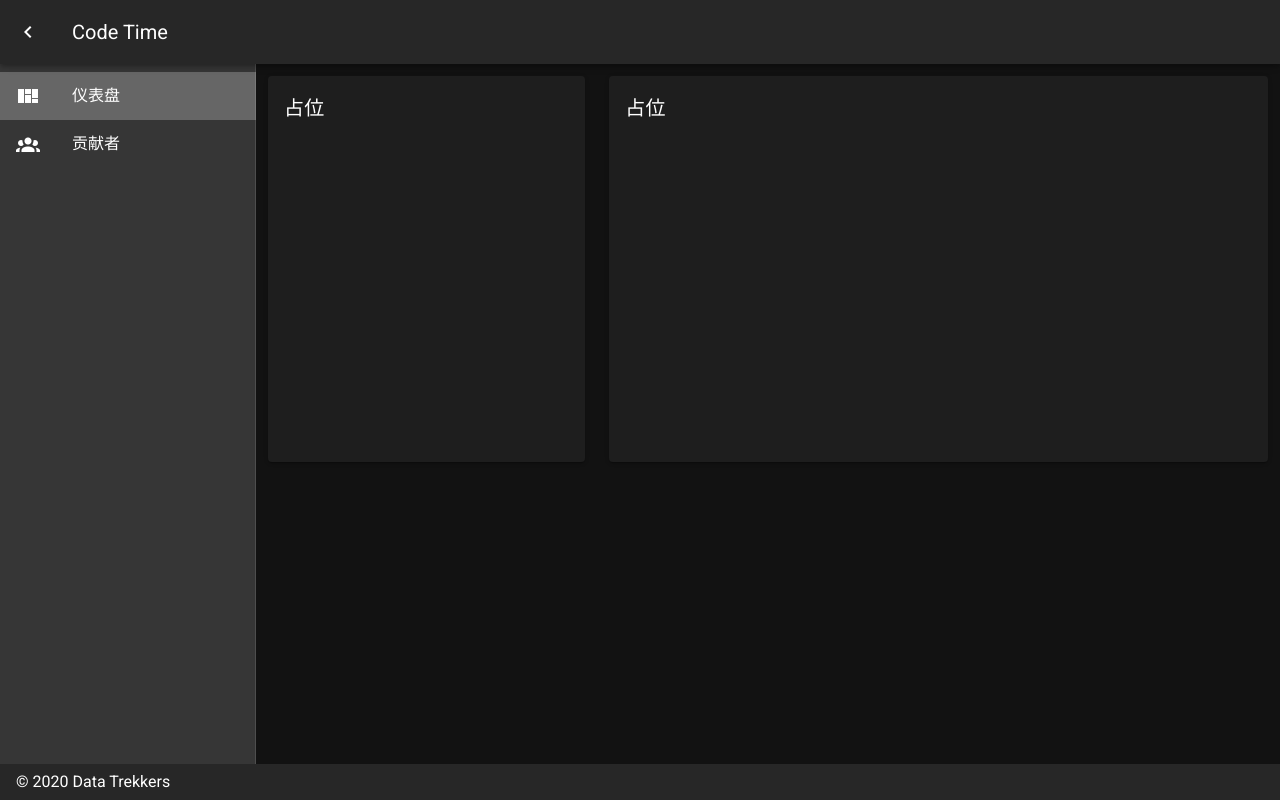
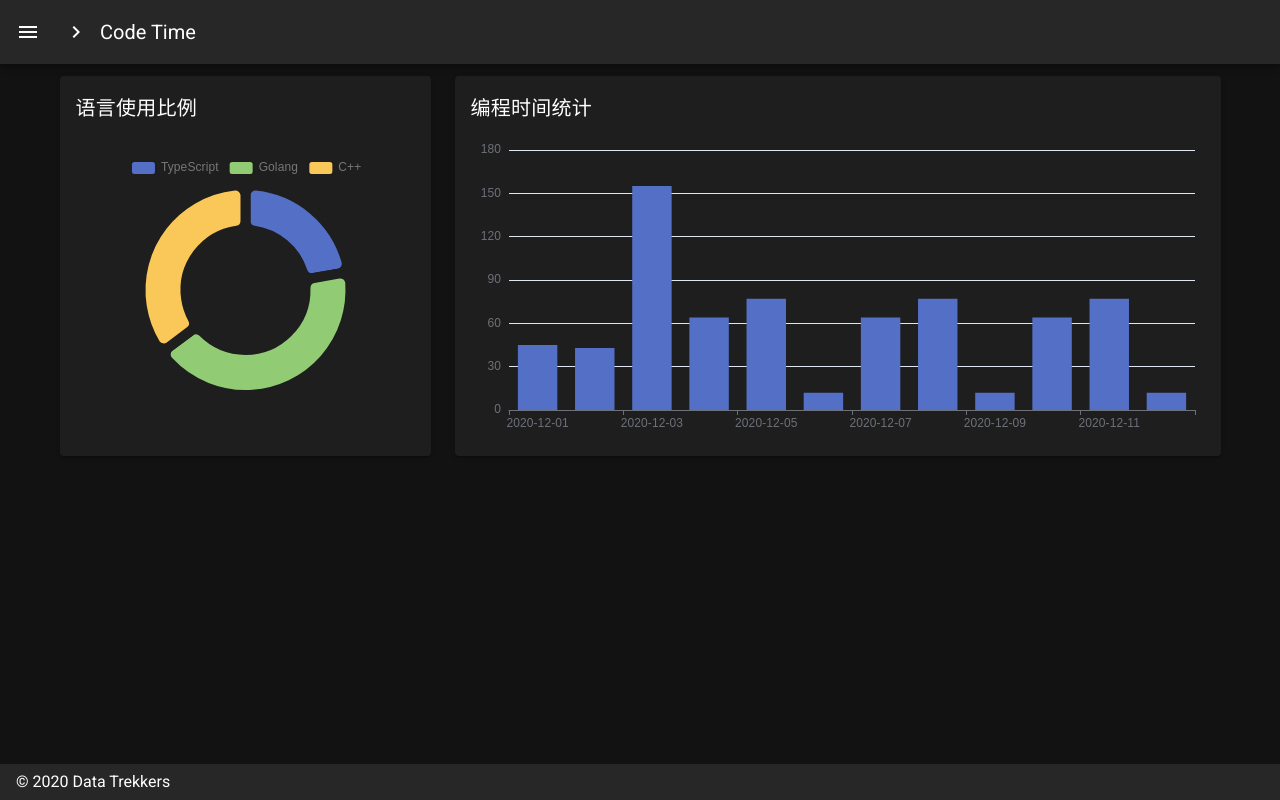
Before and after one commit to datreks/codetime-web, a Nuxt app: page / in a window 1280 px wide. Built offline with nearby package versions, Linux system fonts and the light colour scheme.

Commit message:
refactor: chart card

```diff
--- /dev/null
+++ b/components/ChartCardContent.vue
@@ -0,0 +1,58 @@
+<template>
+  <v-card-text ref="wapper">
+    <div ref="chart" style="height: 300px"></div>
+  </v-card-text>
+</template>
+<script lang="ts">
+import * as echarts from "echarts";
+import Vue from "vue";
+export default Vue.extend({
+  props: {
+    options: {
+      type: Object,
+      default: {} as echarts.EChartsOption,
+    },
+  },
+  data() {
+    return {
+      chart: {} as any,
+      resizing: false,
+      observer: {} as MutationObserver,
+    };
+  },
+  watch: {
+    options() {
+      this.updateChart();
+    },
+  },
+  mounted() {
+    this.updateChart();
+  },
+  destroyed() {
+    this.observer.disconnect();
+  },
+  methods: {
+    updateChart() {
+      const dom = this.$refs.chart as HTMLElement;
+      const chart = echarts.init(dom);
+      chart.setOption(this.options);
+      this.chart = chart;
+      // 创建一个观察器实例并传入回调函数
+      this.observer = new MutationObserver(() => {
+        if (!this.resizing) {
+          this.resizing = true;
+          setTimeout(() => {
+            this.chart.resize();
+            chart.resize();
+            this.resizing = false;
+          }, 200);
+        }
+      });
+      // 以上述配置开始观察目标节点
+      this.observer.observe(document.querySelector("nav") as HTMLElement, {
+        attributes: true,
+      });
+    },
+  },
+});
+</script>
--- a/layouts/default.vue
+++ b/layouts/default.vue
@@ -1,6 +1,12 @@
 <template>
   <v-app dark>
-    <v-navigation-drawer :mini-variant="miniVariant" clipped fixed app>
+    <v-navigation-drawer
+      v-model="drawer"
+      clipped
+      :mini-variant="miniVariant"
+      fixed
+      app
+    >
       <v-list>
         <v-list-item
           v-for="(item, i) in items"
@@ -19,8 +25,11 @@
       </v-list>
     </v-navigation-drawer>
     <v-app-bar clipped-left fixed app>
+      <v-btn icon @click.stop="drawer = !drawer">
+        <v-icon>mdi-menu</v-icon>
+      </v-btn>
       <v-btn icon @click.stop="miniVariant = !miniVariant">
-        <v-icon>mdi-{{ `chevron-${miniVariant ? 'right' : 'left'}` }}</v-icon>
+        <v-icon>mdi-{{ `chevron-${miniVariant ? "right" : "left"}` }}</v-icon>
       </v-btn>
       <v-toolbar-title v-text="title" />
       <v-spacer />
@@ -41,23 +50,24 @@ export default {
   data() {
     return {
       clipped: false,
+      drawer: false,
       items: [
         {
-          icon: 'mdi-view-dashboard-variant',
-          title: '仪表盘',
-          to: '/',
+          icon: "mdi-view-dashboard-variant",
+          title: "仪表盘",
+          to: "/",
         },
         {
-          icon: 'mdi-account-group',
-          title: '贡献者',
-          to: '/contributor',
+          icon: "mdi-account-group",
+          title: "贡献者",
+          to: "/contributor",
         },
       ],
-      miniVariant: false,
+      miniVariant: true,
       right: true,
       rightDrawer: false,
-      title: 'Code Time',
-    }
+      title: "Code Time",
+    };
   },
-}
+};
 </script>
--- a/package.json
+++ b/package.json
@@ -27,6 +27,7 @@
     "@nuxtjs/axios": "^5.12.2",
     "@nuxtjs/pwa": "^3.0.2",
     "core-js": "^3.6.5",
+    "echarts": "^5.0.0",
     "nuxt": "^2.14.6"
   },
   "devDependencies": {
--- a/pages/index.vue
+++ b/pages/index.vue
@@ -2,21 +2,103 @@
   <v-row>
     <v-col cols="12" lg="4">
       <v-card>
-        <v-card-title>占位</v-card-title>
-        <v-card-text>
-          <canvas width="100%" height="300px"></canvas>
-        </v-card-text>
+        <v-card-title>语言使用比例</v-card-title>
+        <chart-card-content :options="langRadioOptions"></chart-card-content>
       </v-card>
     </v-col>
     <v-col cols="12" lg="8">
       <v-card>
-        <v-card-title>占位</v-card-title>
-        <v-card-text>
-          <canvas width="100%" height="300px"></canvas>
-        </v-card-text>
+        <v-card-title>编程时间统计</v-card-title>
+        <chart-card-content :options="codeTimeOption"> </chart-card-content>
       </v-card>
     </v-col>
   </v-row>
 </template>
 
-<script></script>
+<script lang="ts">
+import Vue from "vue";
+import ChartCardContent from "../components/ChartCardContent.vue";
+export default Vue.extend({
+  components: { ChartCardContent },
+  data() {
+    return {
+      langRadioOptions: {},
+      codeTimeOption: {},
+    };
+  },
+  mounted() {
+    this.langRadioOptions = {
+      tooltip: {
+        trigger: "item",
+        formatter: "{b}: {c} ({d}%)",
+      },
+      legend: {
+        top: "5%",
+        left: "center",
+        textStyle: {
+          color: "#777",
+        },
+      },
+      series: {
+        type: "pie",
+        radius: ["40%", "70%"],
+        itemStyle: {
+          borderRadius: 10,
+          borderColor: "#1e1e1e",
+          borderWidth: 10,
+        },
+        label: {
+          show: false,
+          position: "center",
+        },
+        emphasis: {
+          label: {
+            show: true,
+            fontSize: "40",
+            fontWeight: "bold",
+          },
+        },
+        data: [
+          { name: "TypeScript", value: 1212 },
+          { name: "Golang", value: 2323 },
+          { name: "C++", value: 1919 },
+        ],
+      },
+    };
+    this.codeTimeOption = {
+      xAxis: {
+        type: "category",
+      },
+      grid: {
+        left: "10px",
+        right: "10px",
+        top: "10px",
+        bottom: "10px",
+        containLabel: true,
+      },
+      yAxis: { type: "value" },
+      dataset: {
+        dimensions: ["date", "value"],
+        source: [
+          { date: "2020-12-01", value: 45 },
+          { date: "2020-12-02", value: 43 },
+          { date: "2020-12-03", value: 155 },
+          { date: "2020-12-04", value: 64 },
+          { date: "2020-12-05", value: 77 },
+          { date: "2020-12-06", value: 12 },
+          { date: "2020-12-07", value: 64 },
+          { date: "2020-12-08", value: 77 },
+          { date: "2020-12-09", value: 12 },
+          { date: "2020-12-10", value: 64 },
+          { date: "2020-12-11", value: 77 },
+          { date: "2020-12-12", value: 12 },
+        ],
+      },
+      series: {
+        type: "bar",
+        dimensions: ["date", "value"],
+      },
+    };
+  },
+});
+</script>
```
Also changed, not shown: layouts/error.vue (+7 -7 lines), pages/contributor.vue (+9 -9 lines), 2 other files (tests, documents, lock files or other folders).
